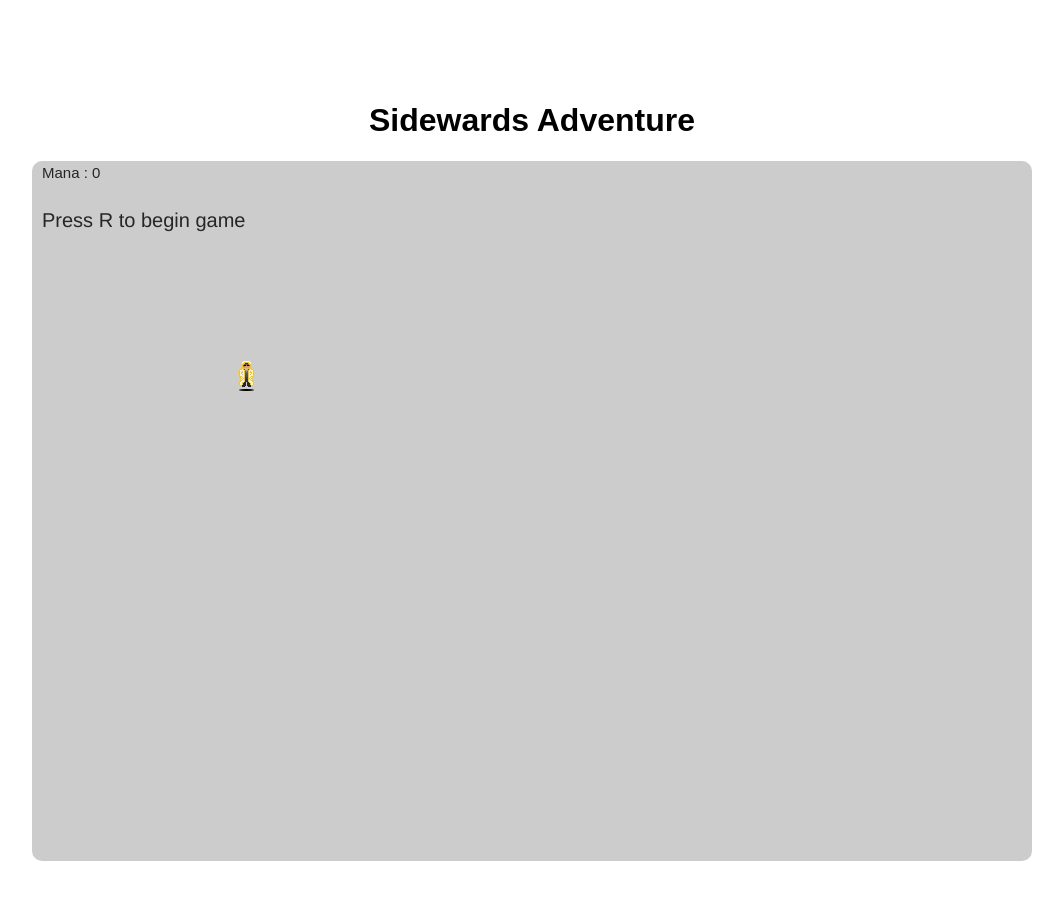
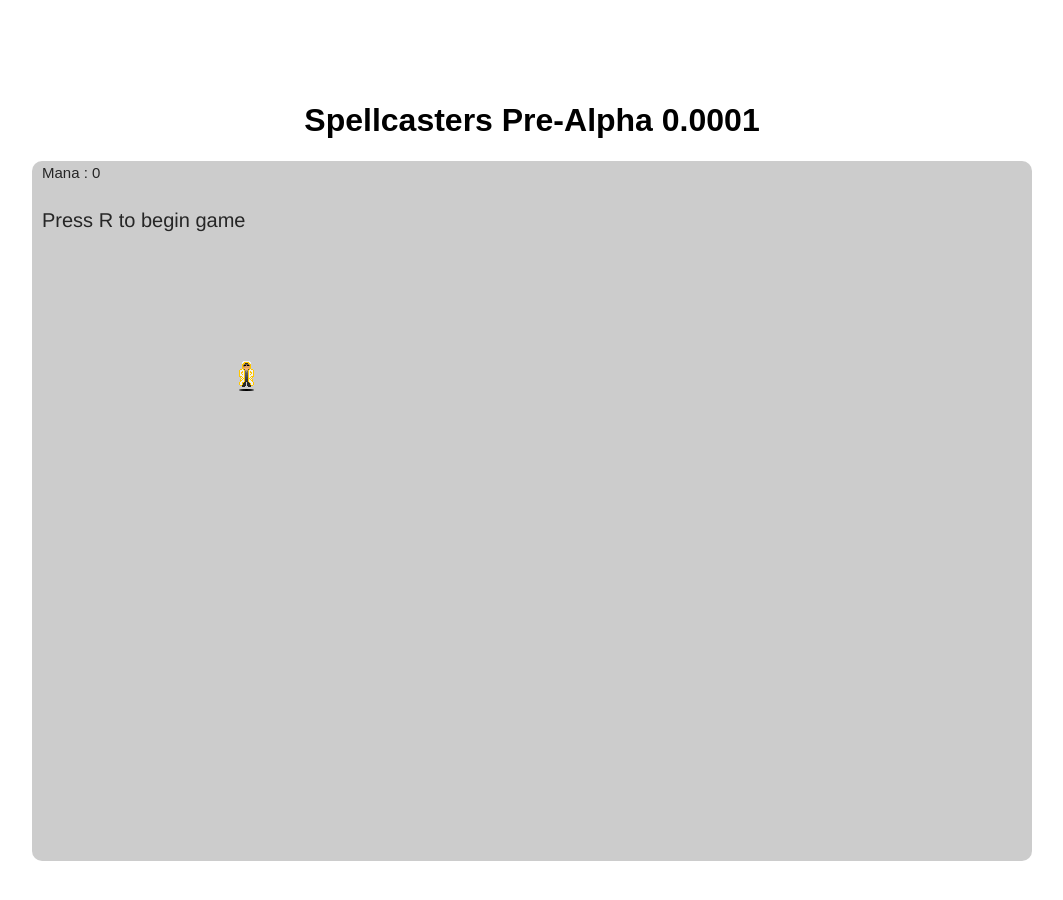
Before and after one commit to pielegacy/itproject, a plain HTML site: page gamefiles/index.html in a window 1280 px wide. Shown: the whole page, without its empty margins (108-1171 px from the left). Drawn offline with Linux system fonts and the light colour scheme.

Commit message:
Update index.html

```diff
--- a/gamefiles/index.html
+++ b/gamefiles/index.html
@@ -1,6 +1,6 @@
 <html>
 	<head>
-		<title>Fat Feeds</title>
+		<title>SpellcasterS</title>
 		<style type="text/css">
 			body{
 				padding-top: 8%;
@@ -20,7 +20,7 @@
 		</style>
 	</head>
 	<body>
-		<h1 id="title">Sidewards Adventure</h1>
+		<h1 id="title">Spellcasters Pre-Alpha 0.0001</h1>
 		<canvas id="gamescreen" width="1000" height="700">Update ya browser ya pleb</canvas>
         <script src="bison.js"></script>
         <script src="level.js"></script>
```
